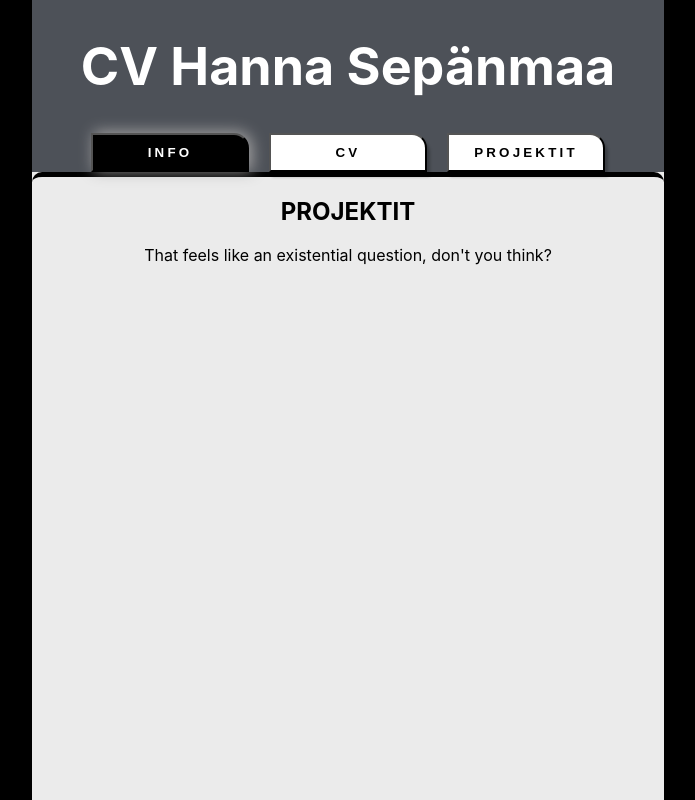
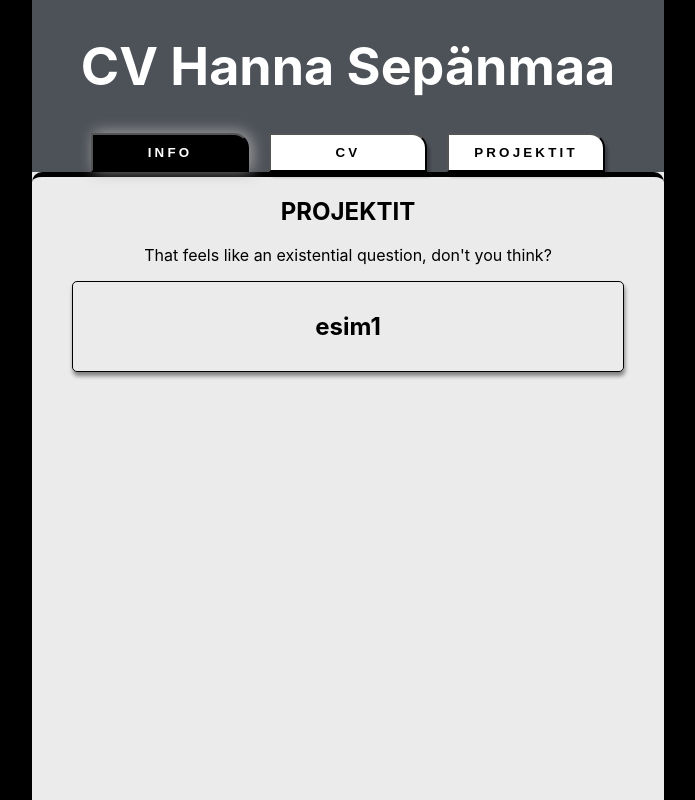
Before and after one commit to haelina/my-react-cv, a React (Create React App) app: page /projects in a window 1280 px wide. Shown: the whole page, without its empty margins (292-987 px from the left). Built offline with nearby package versions, Linux system fonts and the light colour scheme.

Commit message:
Start working with the projectcards

```diff
--- a/src/Components/Pages/Projects.js
+++ b/src/Components/Pages/Projects.js
@@ -1,11 +1,16 @@
-import * as React from "react";
+import React from "react";
+import { ProjectCard } from "../organisms/ProjectCard";
 
 export const Projects = () => {
+  const projects = [{ title: "esim1" }];
   return (
     <>
       <main>
         <h2>PROJEKTIT</h2>
         <p>That feels like an existential question, don't you think?</p>
+        {projects.map((p) => {
+          return <ProjectCard title={p.title}></ProjectCard>;
+        })}
       </main>
     </>
   );
--- /dev/null
+++ b/src/Components/organisms/ProjectCard.js
@@ -0,0 +1,9 @@
+import React from "react";
+
+export const ProjectCard = ({ title, img, description }) => {
+  return (
+    <div className="projectcard">
+      <h2>{title}</h2>
+    </div>
+  );
+};
--- a/src/Styles.scss
+++ b/src/Styles.scss
@@ -4,6 +4,8 @@
 @import "styles/_colors";
 @import "styles/_button";
 
+@import "styles/ProjectCard.scss";
+
 // Pages
 @import "styles/Cv";
 
--- /dev/null
+++ b/src/styles/ProjectCard.scss
@@ -0,0 +1,7 @@
+.projectcard {
+  border: 1px solid black;
+  padding: 10px;
+  margin: 5px 40px;
+  border-radius: 5px;
+  box-shadow: 1px 4px 4px gray;
+}
```
Also changed, not shown: src/Components/organisms/ProjectCards.js (deleted).
